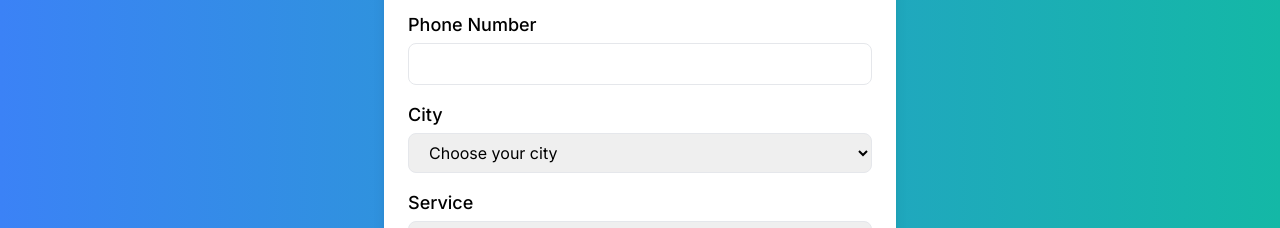
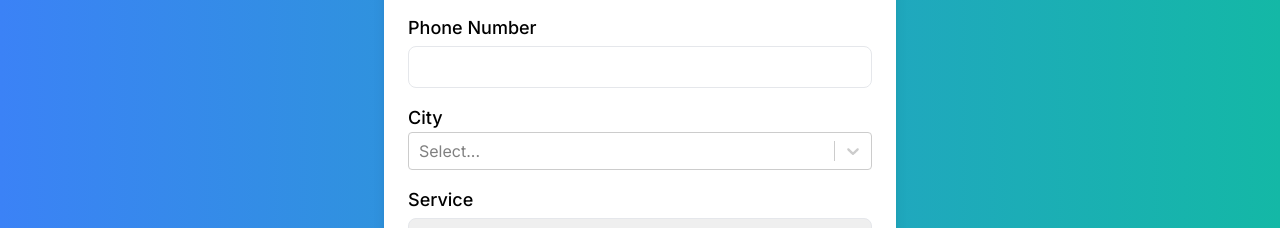
Before and after one commit to Asolinmaso/All-in-one-cleaning-service, a Next.js app in the folder all_in_one_cleaning_service/: page / in a window 1280 px wide. Shown: the part 3982-4210 px from the top of the page. Built offline with nearby package versions, Linux system fonts and the light colour scheme.

Commit message:
Update BookingForm.jsx

```diff
--- a/all_in_one_cleaning_service/src/app/components/BookingForm.jsx
+++ b/all_in_one_cleaning_service/src/app/components/BookingForm.jsx
@@ -1,13 +1,38 @@
 'use client'
-import React, { useState, useEffect } from 'react';
+import React, { useState } from 'react';
+import Select from 'react-select';
 
 const citiesInTamilNadu = [
-  "Chennai", "Coimbatore", "Madurai", "Tiruchirappalli", "Salem", "Erode",
-  "Tirunelveli", "Vellore", "Thoothukudi", "Dindigul", "Thanjavur",
-  "Ranipet", "Nagercoil", "Kanchipuram", "Karur", "Udhagamandalam",
-  "Hosur", "Kumbakonam", "Tiruvannamalai", "Pollachi", "Rajapalayam",
-  "Sivakasi", "Pudukkottai", "Vaniyambadi", "Ambur", "Nagapattinam",
-  "Krishnagiri", "Theni", "Ariyalur", "Sirkazhi"
+  { value: 'Chennai', label: 'Chennai' },
+  { value: 'Coimbatore', label: 'Coimbatore' },
+  { value: 'Madurai', label: 'Madurai' },
+  { value: 'Tiruchirappalli', label: 'Tiruchirappalli' },
+  { value: 'Salem', label: 'Salem' },
+  { value: 'Erode', label: 'Erode' },
+  { value: 'Tirunelveli', label: 'Tirunelveli' },
+  { value: 'Vellore', label: 'Vellore' },
+  { value: 'Thoothukudi', label: 'Thoothukudi' },
+  { value: 'Dindigul', label: 'Dindigul' },
+  { value: 'Thanjavur', label: 'Thanjavur' },
+  { value: 'Ranipet', label: 'Ranipet' },
+  { value: 'Nagercoil', label: 'Nagercoil' },
+  { value: 'Kanchipuram', label: 'Kanchipuram' },
+  { value: 'Karur', label: 'Karur' },
+  { value: 'Udhagamandalam', label: 'Udhagamandalam' },
+  { value: 'Hosur', label: 'Hosur' },
+  { value: 'Kumbakonam', label: 'Kumbakonam' },
+  { value: 'Tiruvannamalai', label: 'Tiruvannamalai' },
+  { value: 'Pollachi', label: 'Pollachi' },
+  { value: 'Rajapalayam', label: 'Rajapalayam' },
+  { value: 'Sivakasi', label: 'Sivakasi' },
+  { value: 'Pudukkottai', label: 'Pudukkottai' },
+  { value: 'Vaniyambadi', label: 'Vaniyambadi' },
+  { value: 'Ambur', label: 'Ambur' },
+  { value: 'Nagapattinam', label: 'Nagapattinam' },
+  { value: 'Krishnagiri', label: 'Krishnagiri' },
+  { value: 'Theni', label: 'Theni' },
+  { value: 'Ariyalur', label: 'Ariyalur' },
+  { value: 'Sirkazhi', label: 'Sirkazhi' }
 ];
 
 const BookingForm = () => {
@@ -48,6 +73,20 @@ const BookingForm = () => {
     setErrors((prevErrors) => {
       const newErrors = { ...prevErrors, ...fieldErrors };
       if (!fieldErrors[id]) delete newErrors[id];
+      return newErrors;
+    });
+  };
+
+  const handleCityChange = (selectedOption) => {
+    setForm({
+      ...form,
+      city: selectedOption ? selectedOption.value : ''
+    });
+
+    const fieldErrors = validate('city', selectedOption ? selectedOption.value : '');
+    setErrors((prevErrors) => {
+      const newErrors = { ...prevErrors, ...fieldErrors };
+      if (!fieldErrors.city) delete newErrors.city;
       return newErrors;
     });
   };
@@ -116,17 +155,15 @@ const BookingForm = () => {
           </div>
           <div className="form-group mb-4">
             <label htmlFor="city" className="block text-lg font-medium">City</label>
-            <select
-              className="form-select block w-full mt-1 px-4 py-2 border rounded-lg focus:ring focus:ring-blue-300"
-              id="city"
-              value={form.city}
-              onChange={handleChange}
-            >
-              <option value="" disabled>Choose your city</option>
-              {citiesInTamilNadu.map((city, index) => (
-                <option key={index} value={city}>{city}</option>
-              ))}
-            </select>
+            <Select
+              className="basic-single"
+              classNamePrefix="select"
+              isClearable={true}
+              isSearchable={true}
+              name="city"
+              options={citiesInTamilNadu}
+              onChange={handleCityChange}
+            />
             {errors.city && <p className="text-red-600 mt-1">{errors.city}</p>}
           </div>
           <div className="form-group mb-4">
```
